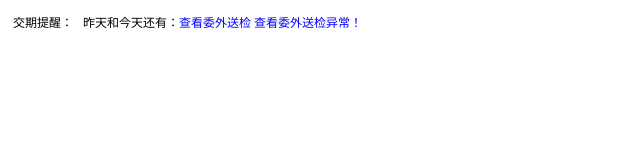
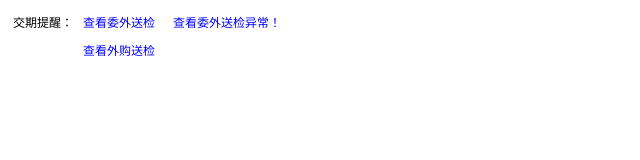
Before and after one commit to 228525125/rss, a plain HTML site: page WebContent/WEB-INF/views/kingdee/pinzhi.html in a window 1280 px wide. Shown: the whole page, without its empty margins (0-640 px from the left). Drawn offline with Linux system fonts and the light colour scheme.

Commit message:
1、质量窗口增加外购送检的查看功能

```diff
--- a/WebContent/WEB-INF/views/kingdee/pinzhi.html
+++ b/WebContent/WEB-INF/views/kingdee/pinzhi.html
@@ -14,10 +14,14 @@ a{TEXT-DECORATION:none}
 <table cellpadding="5" cellspacing="0" border="0">
 	<tr>
 		<td align="right">交期提醒：</td>
-		<td>昨天和今天还有：<a href="kingdee.do?cmd=page_list_wwjywzdj" target="_blank"><font color="blue">查看委外送检</font></a>&nbsp;<a href="kingdee.do?cmd=page_list_wxsjyc" target="_blank"><font color="blue">查看委外送检异常！</font></a></td>
+		<td><a href="kingdee.do?cmd=page_list_wwjywzdj" target="_blank"><font color="blue">查看委外送检</font></a>&nbsp;&nbsp;&nbsp;&nbsp;&nbsp;&nbsp;<a href="kingdee.do?cmd=page_list_wxsjyc" target="_blank"><font color="blue">查看委外送检异常！</font></a></td>
 		<!--
 		<td>昨天和今天还有：<a href="kingdee.do?cmd=page_list_cpjywzdj" target="_blank"><font color="blue">$!cptoday</font></a>&nbsp;张产品检验&nbsp;、&nbsp;<a href="kingdee.do?cmd=page_list_wgjywzdj" target="_blank"><font color="blue">$!wgtoday</font></a>&nbsp;张外购检验&nbsp;、&nbsp;<a href="kingdee.do?cmd=page_list_wwjywzdj" target="_blank"><font color="blue">$!wwtoday1</font></a>&nbsp;张委外检验<a href="kingdee.do?cmd=page_list_wxsjyc" target="_blank"><font color="blue">$!wxsjycs</font></a>&nbsp;张委外送检异常！</td>
 		 -->
+	</tr>
+	<tr>
+		<td align="right"></td>
+		<td><a href="kingdee.do?cmd=page_list_wgjywzdj" target="_blank"><font color="blue">查看外购送检</font></a></td>
 	</tr>
 	<!--
 	<tr>
```
